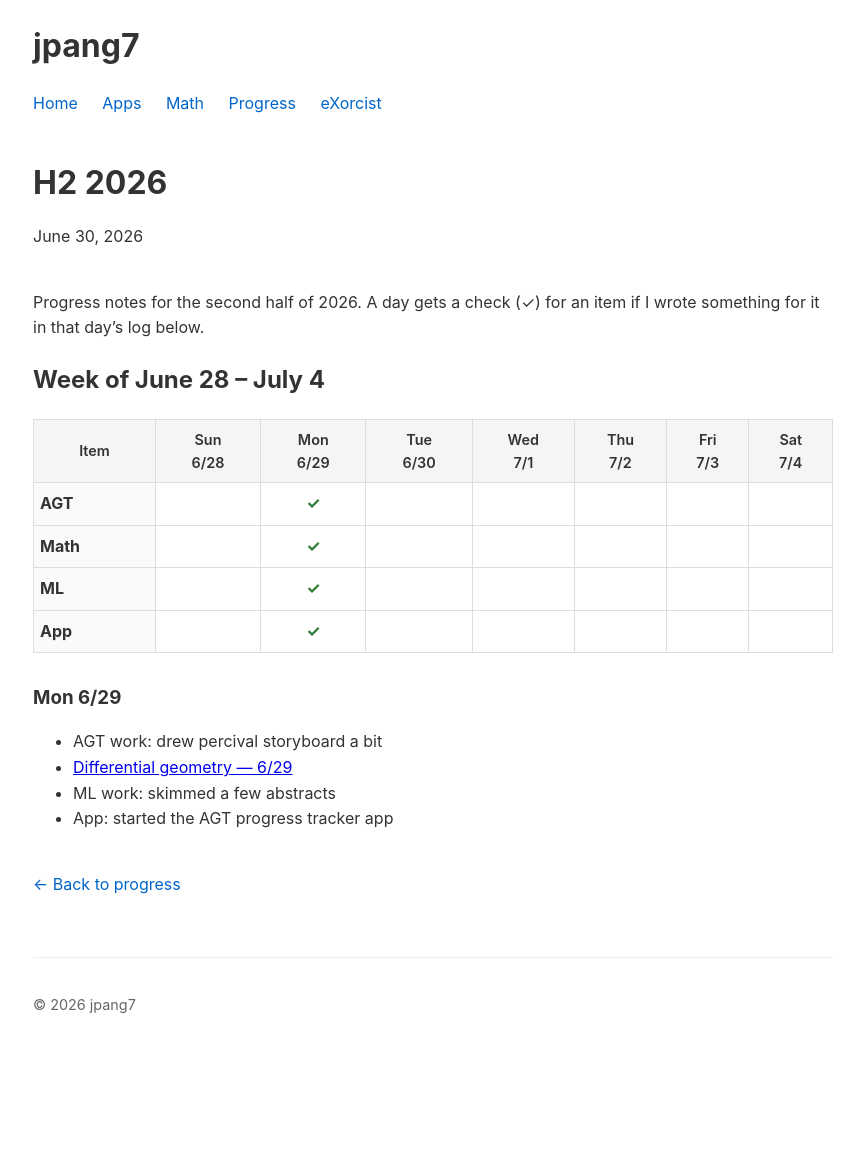
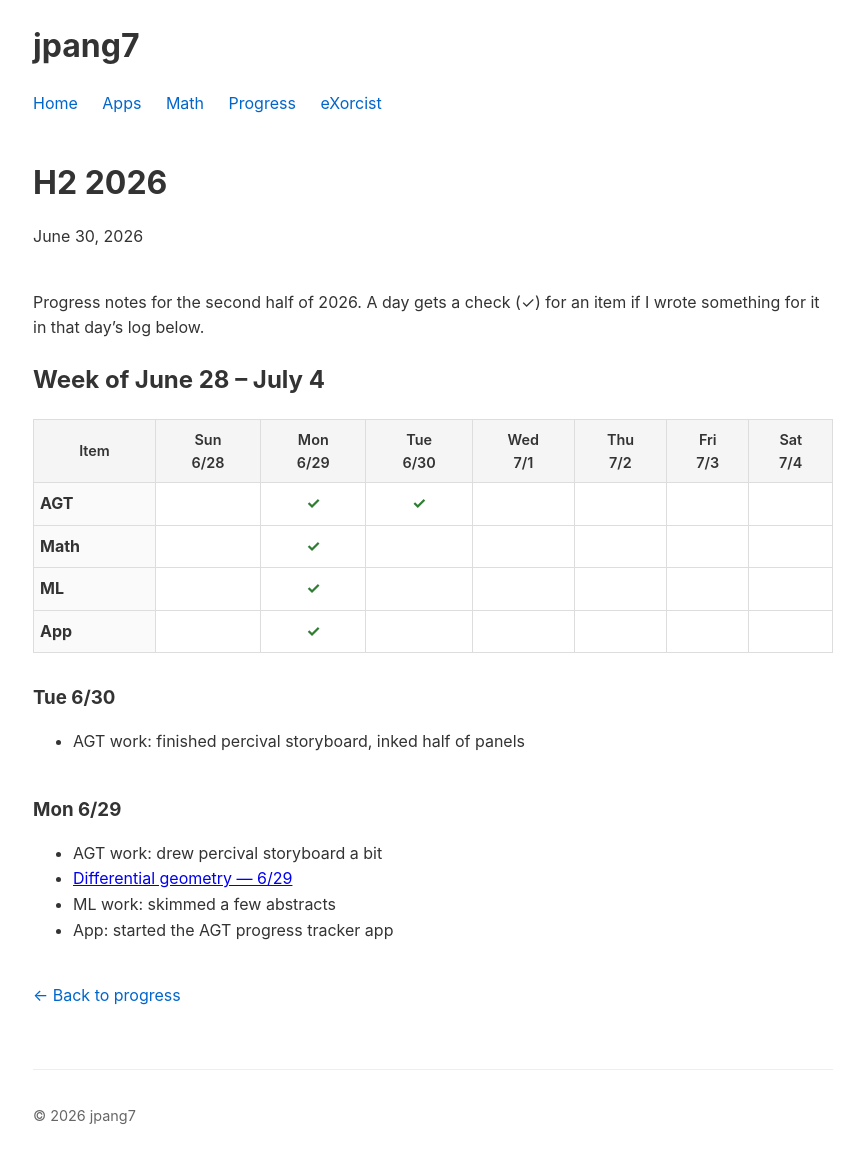
Before and after one commit to jpang7/jpang7.github.io, a Jekyll site: the page built from _progress/h2-2026.md, in a window 1280 px wide. Shown: the whole page, without its empty margins (207-1071 px from the left). Built offline with Jekyll 4.4.1, drawn with Linux system fonts in a browser that asks for light colours; before the commit the page ends 1050 px from its top, so only the background shows below that.

Commit message:
Add 6/30 day log to H2 2026 tracker
Co-authored-by: Cursor <cursoragent@cursor.com>

```diff
--- a/_progress/h2-2026.md
+++ b/_progress/h2-2026.md
@@ -28,6 +28,13 @@ if I wrote something for it in that day's log below.
       <tr data-item="app"><th>App</th><td></td><td></td><td></td><td></td><td></td><td></td><td></td></tr>
     </tbody>
   </table>
+
+  <div class="day-log" data-date="6/30">
+    <h3>Tue 6/30</h3>
+    <ul>
+      <li data-item="agt">AGT work: finished percival storyboard, inked half of panels</li>
+    </ul>
+  </div>
 
   <div class="day-log" data-date="6/29">
     <h3>Mon 6/29</h3>
```
